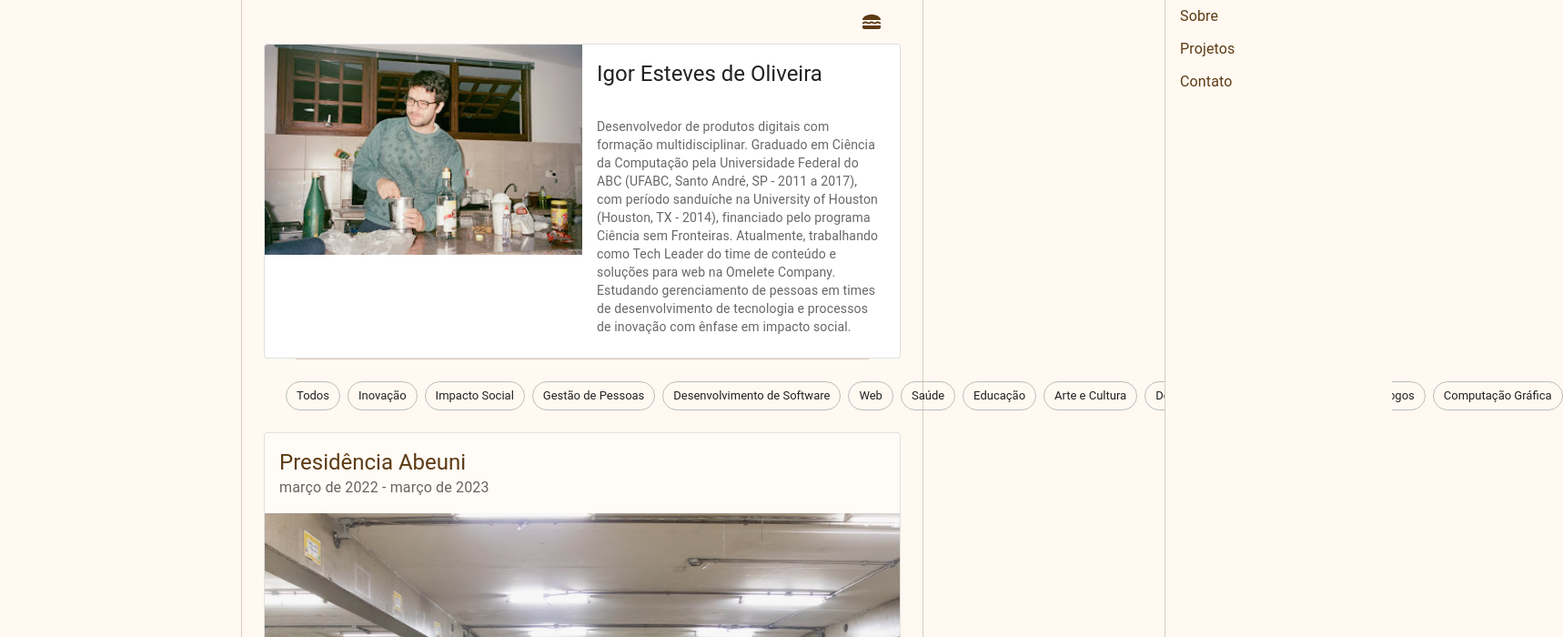
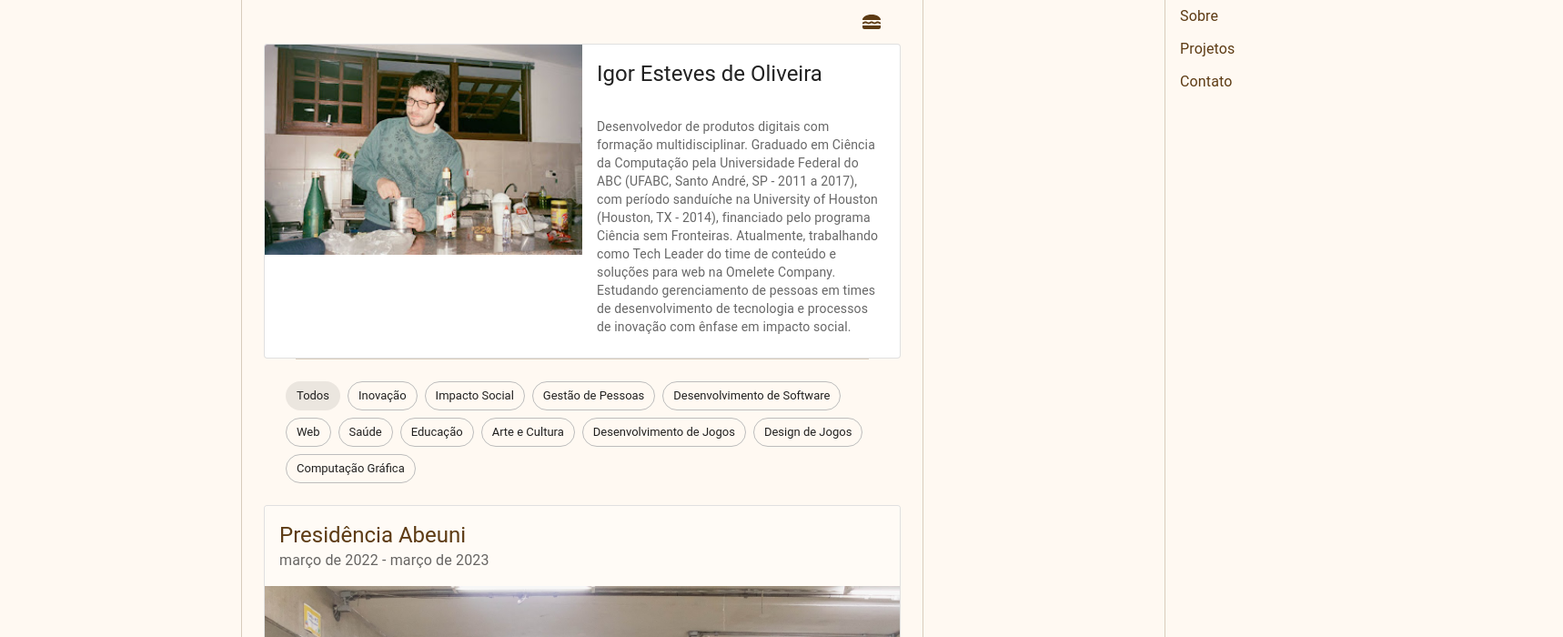
Before and after one commit to igoreoliveira/nos-portfolio, a Next.js app: page / in a window 1280 px wide. Shown: the top 700 px of the page at 91% size, 1718 px wide, since content can reach past the window. Built offline with nearby package versions, Linux system fonts and the light colour scheme.

Commit message:
fix filter wrapping

```diff
--- a/src/app/components/Filter.tsx
+++ b/src/app/components/Filter.tsx
@@ -6,6 +6,7 @@ import { styled } from "@stitches/react";
 const FilterWrapper = styled("div", {
   width: "100%",
   display: "flex",
+  flexWrap: "wrap",
   padding: "24px",
   gap: "8px",
 });
@@ -33,7 +34,7 @@ export default function Filter({ subjects, updateSubjects }) {
     <FilterWrapper>
       <FilterChip
         label={"Todos"}
-        variant={subjects.length > 0 ? "filled" : "outlined"}
+        variant={!subjects.length ? "filled" : "outlined"}
         onClick={handleClick}
       />
       <FilterChip
```
